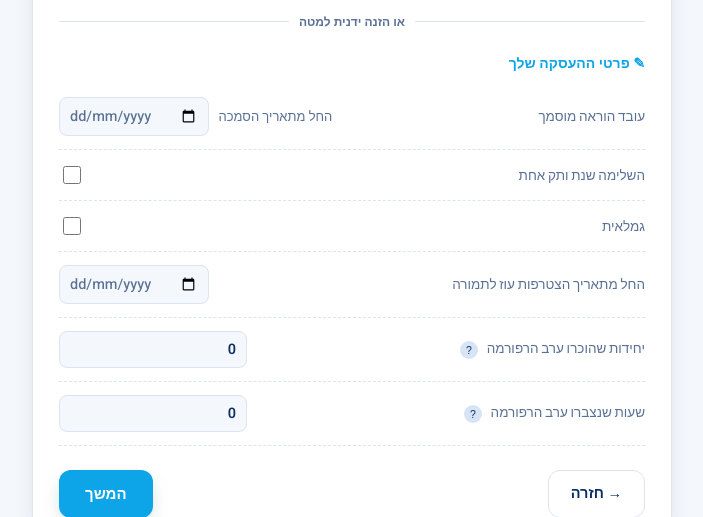
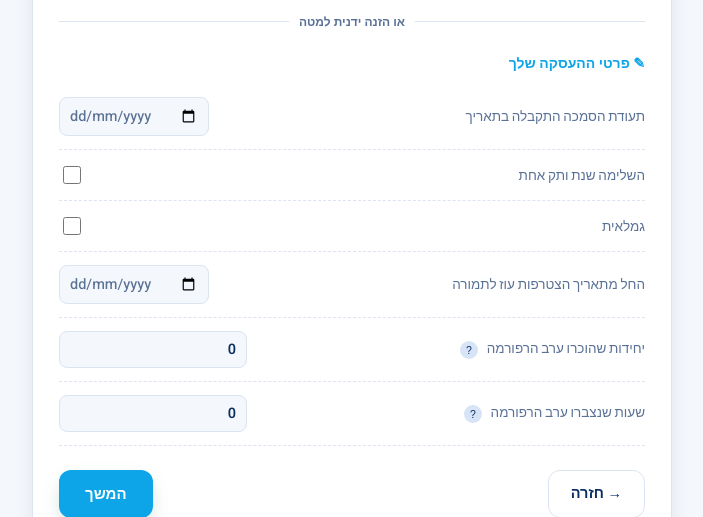
Before and after one commit to Rivka-Man/salary-engine, a Flask app: template templates/my_step_employment.html in a window 1280 px wide. Shown: the part 730-1247 px from the top of the page, without its empty margins (430-1133 px from the left). Run offline with Flask 3, Linux system fonts and the light colour scheme; the template is opened without the code that fills it, so the values that code supplies are empty.

Commit message:
Reword certification-date field label to "תעודת הסמכה התקבלה בתאריך"

```diff
--- a/templates/my_step_employment.html
+++ b/templates/my_step_employment.html
@@ -71,11 +71,8 @@
       <div class="fields-title">✎ פרטי ההעסקה שלך</div>
 
       <div class="field-row">
-        <span class="field-label">עובד הוראה מוסמך</span>
-        <span style="display:flex; align-items:center; gap:10px;">
-          <span class="date-prefix">החל מתאריך הסמכה</span>
-          <input type="date" name="certification_date" value="{{ teacher.certification_date or '' }}">
-        </span>
+        <span class="field-label">תעודת הסמכה התקבלה בתאריך</span>
+        <input type="date" name="certification_date" value="{{ teacher.certification_date or '' }}">
       </div>
       <div class="field-row">
         <span class="field-label">השלימה שנת ותק אחת</span>
```
